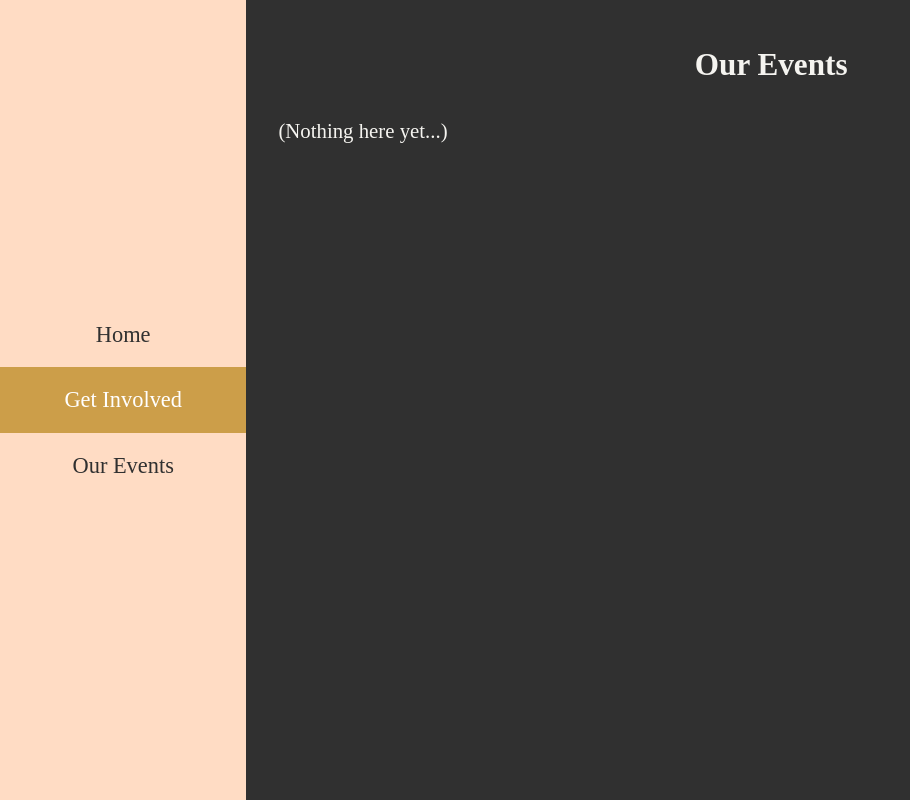
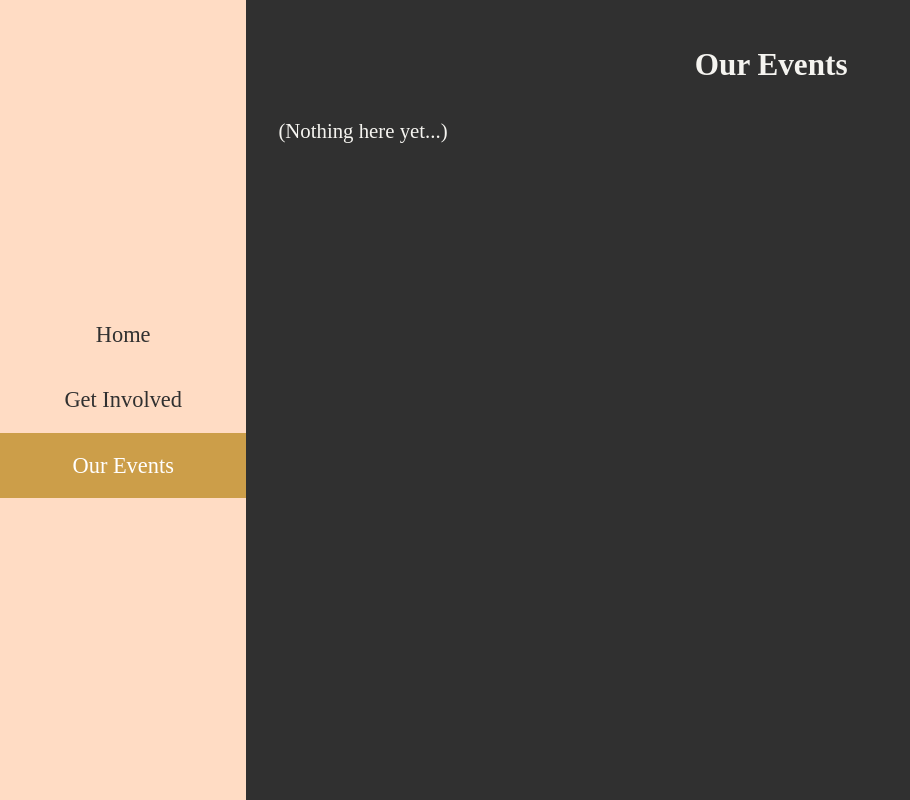
Before and after one commit to socratesclubvitc/socratesclubvitc.github.io, a plain HTML site: page events/index.html in a window 1280 px wide. Shown: the whole page, without its empty margins (0-910 px from the left). Drawn offline with Linux system fonts and the light colour scheme; a web font is replaced by a local one.

Commit message:
Fix nav switcheroo

```diff
--- a/events/index.html
+++ b/events/index.html
@@ -16,8 +16,8 @@
 <body>
     <nav>
         <a class='nav-link' href='/'>Home</a>
-        <a class='nav-link current' href='/getinvolved/'>Get Involved</a>
-        <a class='nav-link' href='/events'>Our Events</a>
+        <a class='nav-link' href='/getinvolved/'>Get Involved</a>
+        <a class='nav-link current' href='/events'>Our Events</a>
     </nav>
     <div class='body-contents'>
         <h2>Our Events</h2>
```
Also changed, not shown: getinvolved/index.html (+2 -2 lines).
